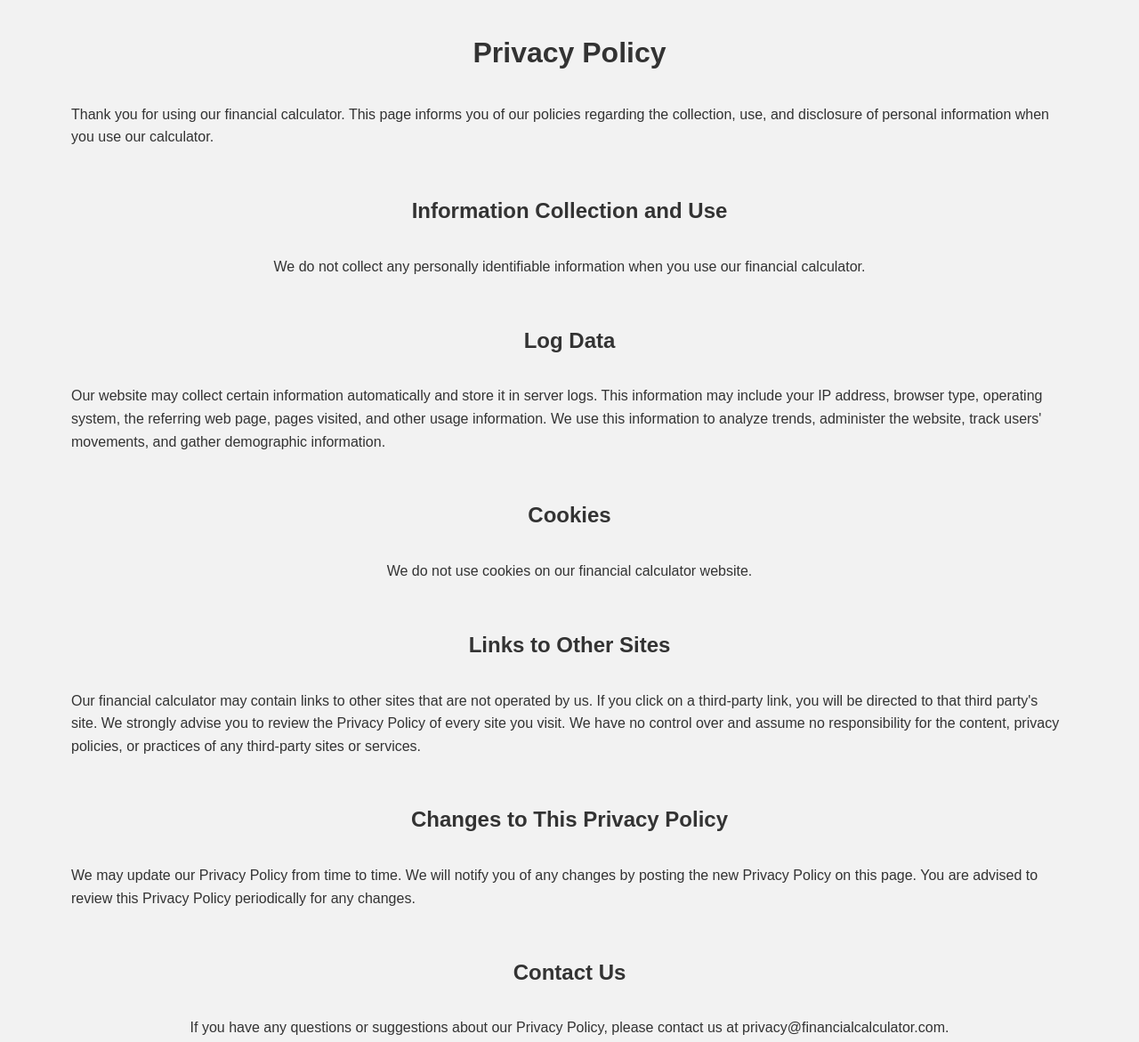
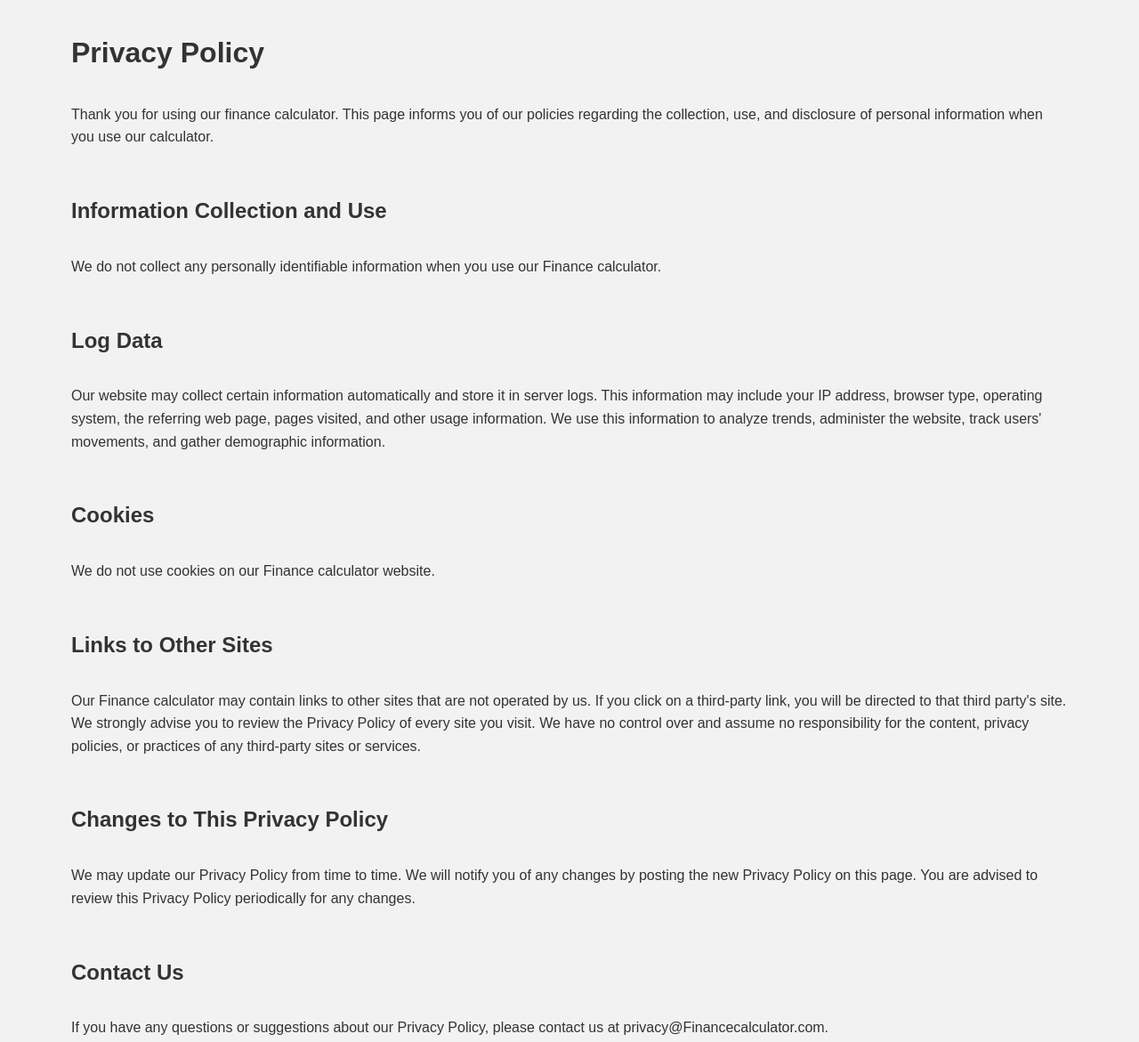
Before and after one commit to ranjan-rajeev/Finanace-Calculator-Web, a plain HTML site: page privacy.html in a window 1280 px wide. Shown: the whole page at 89% size. Drawn offline with Linux system fonts and the light colour scheme.

Commit message:
Update privacy.html

```diff
--- a/privacy.html
+++ b/privacy.html
@@ -4,7 +4,7 @@
 <head>
     <meta charset="UTF-8">
     <meta name="viewport" content="width=device-width, initial-scale=1.0">
-    <title>Privacy Policy - Financial Calculator</title>
+    <title>Privacy Policy - Finance Calculator</title>
     <style>
         body {
             font-family: Arial, sans-serif;
@@ -14,19 +14,21 @@
             padding: 20px;
             display: flex;
             flex-direction: column;
-            align-items: center;
-            justify-content: center;
+            align-items: left;
+            justify-content: left;
             min-height: 100vh;
         }
 
         h1 {
             color: #333;
-            text-align: center;
+            text-align: left;
+      		padding: 0 60px;
         }
 
         h2 {
             color: #333;
             margin-top: 40px;
+      		padding: 0 60px;
         }
 
         p {
@@ -40,25 +42,25 @@
 <body>
     <h1>Privacy Policy</h1>
 
-    <p>Thank you for using our financial calculator. This page informs you of our policies regarding the collection, use, and disclosure of personal information when you use our calculator.</p>
+    <p>Thank you for using our finance calculator. This page informs you of our policies regarding the collection, use, and disclosure of personal information when you use our calculator.</p>
 
     <h2>Information Collection and Use</h2>
-    <p>We do not collect any personally identifiable information when you use our financial calculator.</p>
+    <p>We do not collect any personally identifiable information when you use our Finance calculator.</p>
 
     <h2>Log Data</h2>
     <p>Our website may collect certain information automatically and store it in server logs. This information may include your IP address, browser type, operating system, the referring web page, pages visited, and other usage information. We use this information to analyze trends, administer the website, track users' movements, and gather demographic information.</p>
 
     <h2>Cookies</h2>
-    <p>We do not use cookies on our financial calculator website.</p>
+    <p>We do not use cookies on our Finance calculator website.</p>
 
     <h2>Links to Other Sites</h2>
-    <p>Our financial calculator may contain links to other sites that are not operated by us. If you click on a third-party link, you will be directed to that third party's site. We strongly advise you to review the Privacy Policy of every site you visit. We have no control over and assume no responsibility for the content, privacy policies, or practices of any third-party sites or services.</p>
+    <p>Our Finance calculator may contain links to other sites that are not operated by us. If you click on a third-party link, you will be directed to that third party's site. We strongly advise you to review the Privacy Policy of every site you visit. We have no control over and assume no responsibility for the content, privacy policies, or practices of any third-party sites or services.</p>
 
     <h2>Changes to This Privacy Policy</h2>
     <p>We may update our Privacy Policy from time to time. We will notify you of any changes by posting the new Privacy Policy on this page. You are advised to review this Privacy Policy periodically for any changes.</p>
 
     <h2>Contact Us</h2>
-    <p>If you have any questions or suggestions about our Privacy Policy, please contact us at privacy@financialcalculator.com.</p>
+    <p>If you have any questions or suggestions about our Privacy Policy, please contact us at privacy@Financecalculator.com.</p>
 </body>
 
 </html>
```
